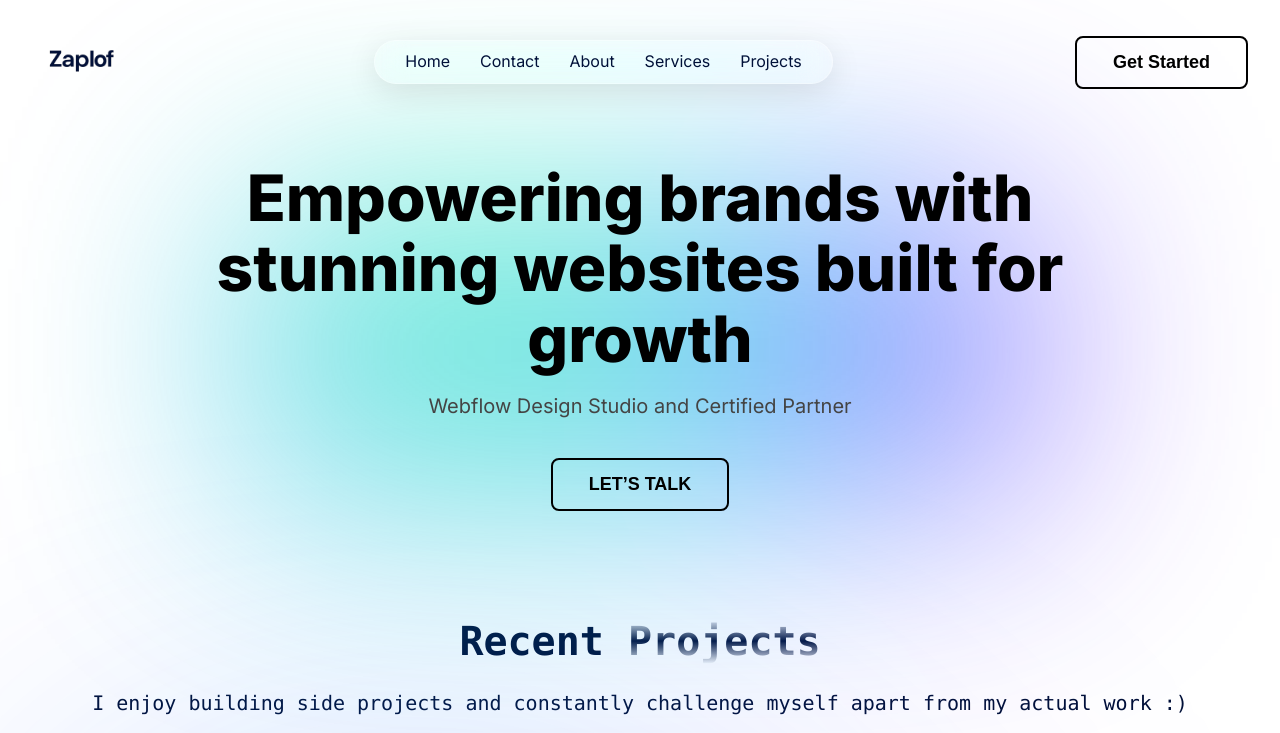
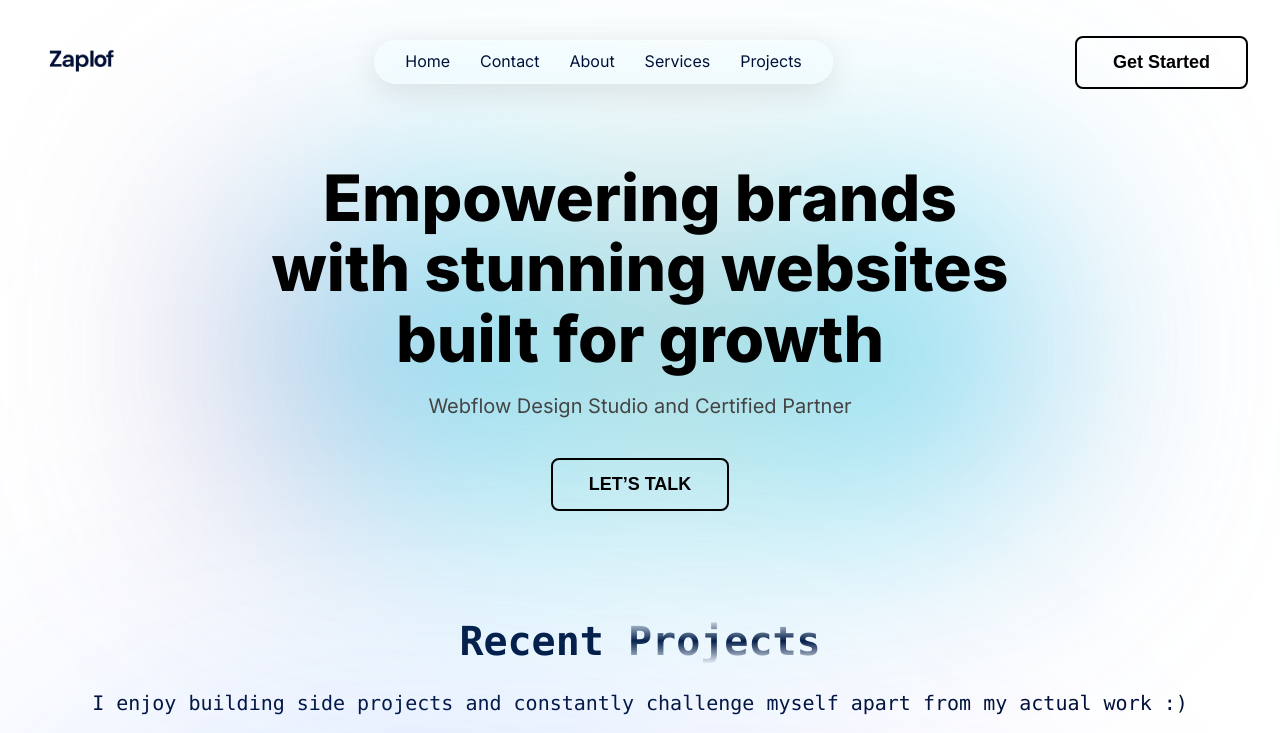
Before and after one commit to mooojn/zaplof, a React (Vite) app: page / in a window 1280 px wide. Shown: the top 733 px of the page. Built offline with nearby package versions, Linux system fonts and the light colour scheme; a web font is replaced by a local one.

Commit message:
Add animation to hero and blob

```diff
--- a/src/components/Hero/Hero.jsx
+++ b/src/components/Hero/Hero.jsx
@@ -1,19 +1,51 @@
-import React from 'react'
-import './Hero.css'
+import React from "react";
+import { motion } from "framer-motion";
+import "./Hero.css";
 
 const Hero = () => {
   return (
     <>
-     <div className="gradient-blob"></div>
-        <div className="hero">
-            <h1>Empowering brands
-                with stunning websites
-                built for growth</h1>
-            <p>Webflow Design Studio and Certified Partner</p>
-            <button className="call-to-action">LET’S TALK</button>
-        </div>
+      <motion.div
+        className="gradient-blob"
+        animate={{
+          background: [
+            "radial-gradient(circle at 30% 30%, #00ff99, #0099ff, #7f00ff)",
+            "radial-gradient(circle at 70% 40%, #ff0099, #00ffff, #ff6600)",
+            "radial-gradient(circle at 40% 70%, #7f00ff, #00ffcc, #ff3333)"
+          ]
+        }}
+        transition={{
+          duration: 20,
+          ease: "linear",
+          repeat: Infinity
+        }}
+      />
+      <motion.div
+        className="hero"
+        initial={{ scale: 0 }}
+        whileInView={{ scale: 1 }}
+        transition={{ duration: 0.5, ease: "easeInOut" }}
+        viewport={{ once: false, amount: 0.3 }}
+      >
+        <h1>
+          Empowering brands
+          <br />
+          with stunning websites
+          <br />
+          built for growth
+        </h1>
+        <p>Webflow Design Studio and Certified Partner</p>
+
+        <motion.button
+          className="call-to-action"
+          whileHover={{ scale: 1.1 }}
+          whileTap={{ scale: 0.3 }}
+        >
+          LET’S TALK
+        </motion.button>
+      </motion.div>
     </>
-  )
-}
+  );
+};
 
-export default Hero
+export default Hero;
```
